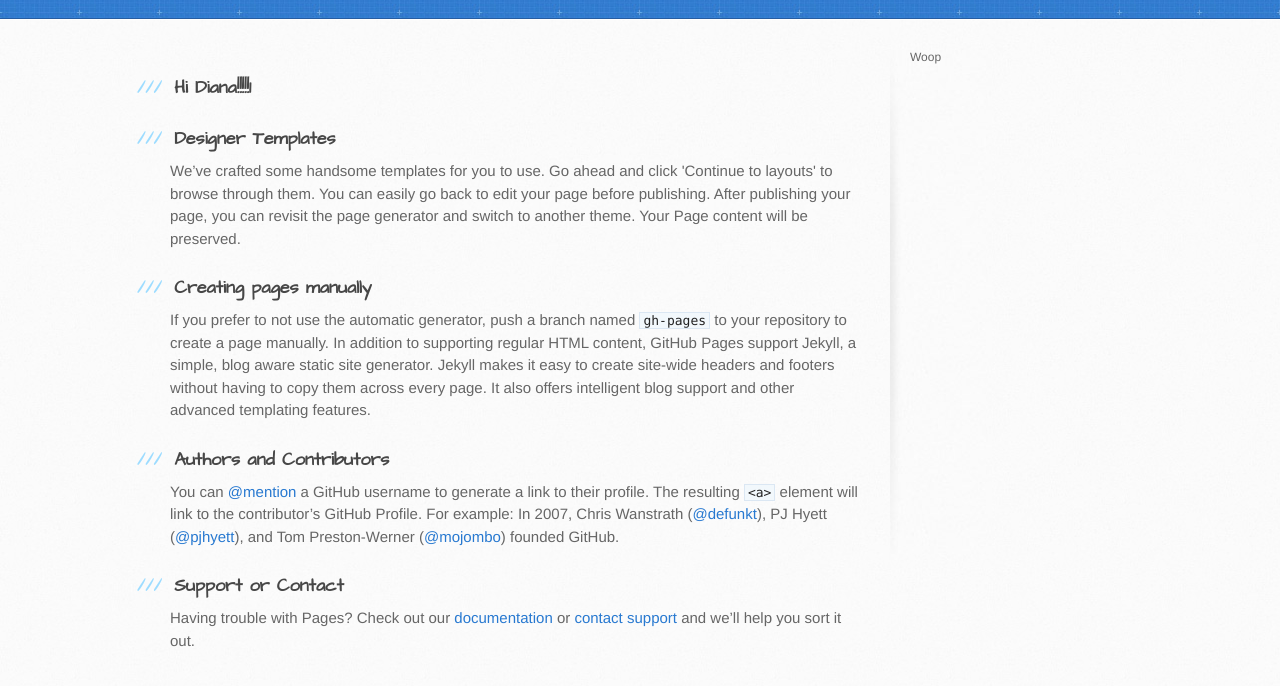
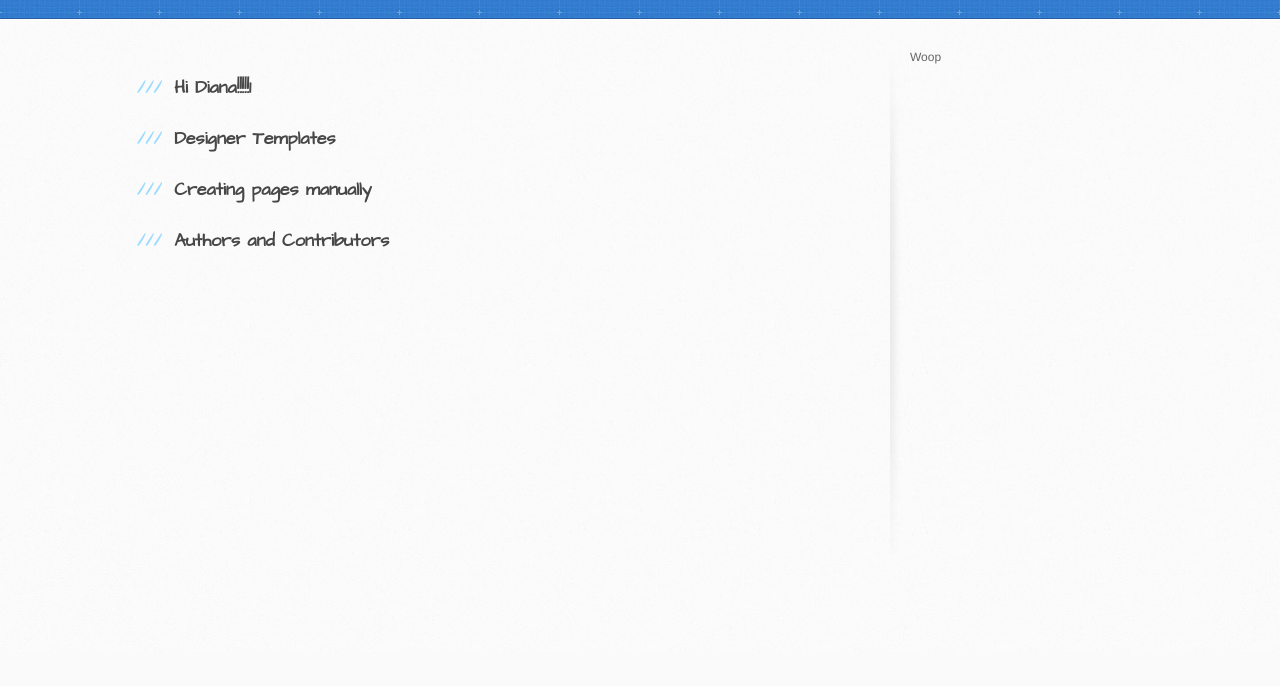
Before and after one commit to brian328/brian328.github.io, a plain HTML site: page index.html in a window 1280 px wide. Shown: the part 148-834 px from the top of the page. After the commit the page ends 800 px from the top, so only its background shows below. Drawn offline with Linux system fonts and the light colour scheme.

Commit message:
clean up

```diff
--- a/index.html
+++ b/index.html
@@ -36,22 +36,13 @@
 <h3>
 <a id="designer-templates" class="anchor" href="#designer-templates" aria-hidden="true"><span aria-hidden="true" class="octicon octicon-link"></span></a>Designer Templates</h3>
 
-<p>We’ve crafted some handsome templates for you to use. Go ahead and click 'Continue to layouts' to browse through them. You can easily go back to edit your page before publishing. After publishing your page, you can revisit the page generator and switch to another theme. Your Page content will be preserved.</p>
+<p></p>
 
 <h3>
 <a id="creating-pages-manually" class="anchor" href="#creating-pages-manually" aria-hidden="true"><span aria-hidden="true" class="octicon octicon-link"></span></a>Creating pages manually</h3>
 
-<p>If you prefer to not use the automatic generator, push a branch named <code>gh-pages</code> to your repository to create a page manually. In addition to supporting regular HTML content, GitHub Pages support Jekyll, a simple, blog aware static site generator. Jekyll makes it easy to create site-wide headers and footers without having to copy them across every page. It also offers intelligent blog support and other advanced templating features.</p>
-
 <h3>
 <a id="authors-and-contributors" class="anchor" href="#authors-and-contributors" aria-hidden="true"><span aria-hidden="true" class="octicon octicon-link"></span></a>Authors and Contributors</h3>
-
-<p>You can <a href="https://help.github.com/articles/basic-writing-and-formatting-syntax/#mentioning-users-and-teams" class="user-mention">@mention</a> a GitHub username to generate a link to their profile. The resulting <code>&lt;a&gt;</code> element will link to the contributor’s GitHub Profile. For example: In 2007, Chris Wanstrath (<a href="https://github.com/defunkt" class="user-mention">@defunkt</a>), PJ Hyett (<a href="https://github.com/pjhyett" class="user-mention">@pjhyett</a>), and Tom Preston-Werner (<a href="https://github.com/mojombo" class="user-mention">@mojombo</a>) founded GitHub.</p>
-
-<h3>
-<a id="support-or-contact" class="anchor" href="#support-or-contact" aria-hidden="true"><span aria-hidden="true" class="octicon octicon-link"></span></a>Support or Contact</h3>
-
-<p>Having trouble with Pages? Check out our <a href="https://help.github.com/pages">documentation</a> or <a href="https://github.com/contact">contact support</a> and we’ll help you sort it out.</p>
         </section>
 
         <aside id="sidebar">
```
